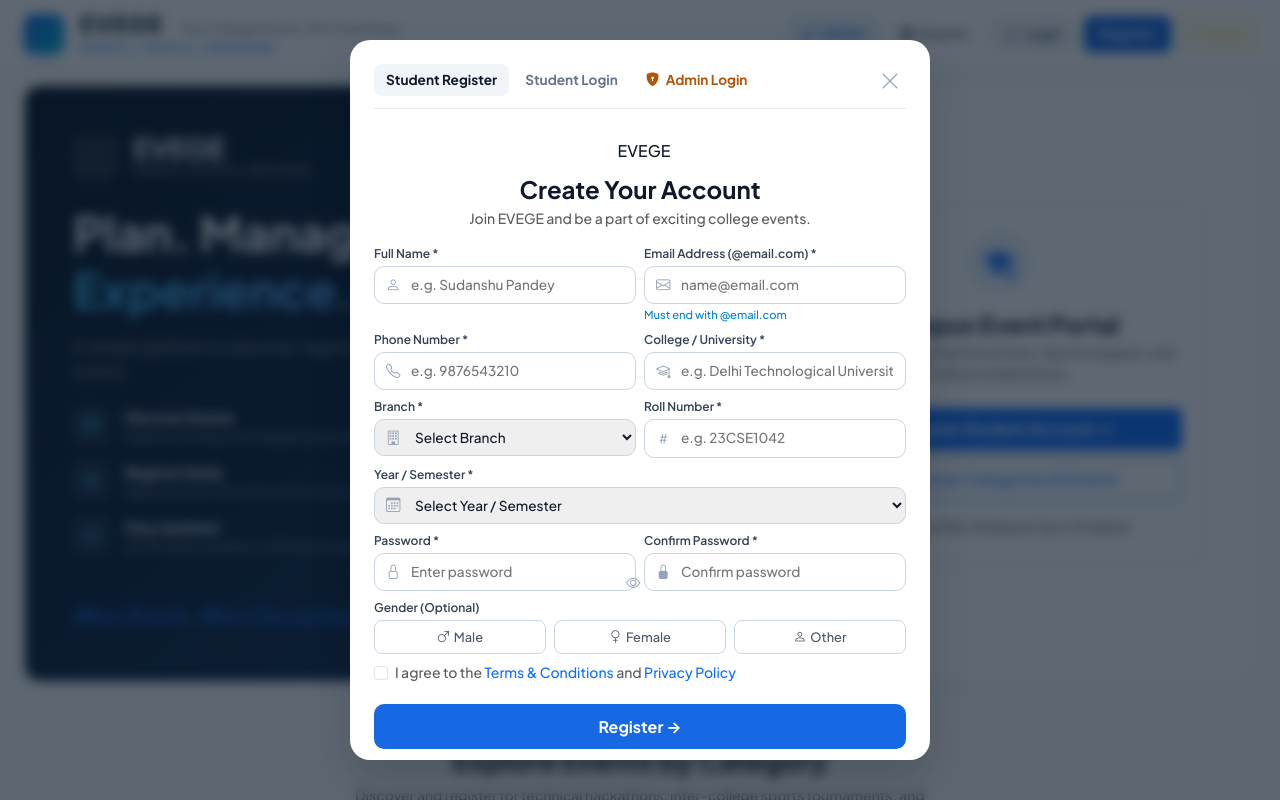
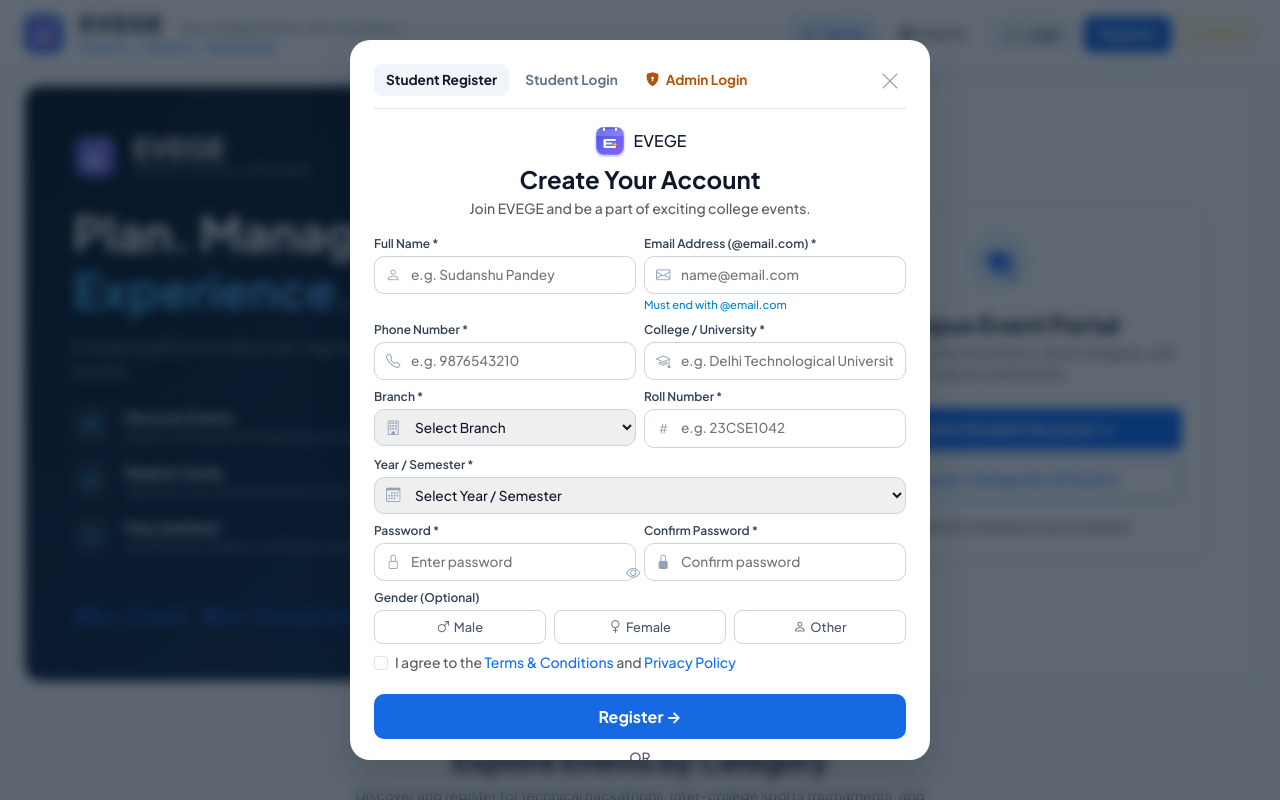
Before and after one commit to Psudhanshu-07/EVEGE, a React (Vite) app in the folder frontend/: page / in a window 1280 px wide. Both pictures are taken after a click on the button "Login". Shown: the top 800 px of the page. Built offline with nearby package versions, Linux system fonts and the light colour scheme; no server answers.

Commit message:
feat(branding): add modern EVEGE logo across navigation, hero, modals, footer and favicon

```diff
--- a/frontend/index.html
+++ b/frontend/index.html
@@ -4,6 +4,7 @@
     <meta charset="UTF-8" />
     <meta name="viewport" content="width=device-width, initial-scale=1.0" />
     <title>EVEGE — College Event Manager</title>
+    <link rel="icon" type="image/svg+xml" href="/logo.svg" />
     <link rel="preconnect" href="https://fonts.googleapis.com" />
     <link rel="preconnect" href="https://fonts.gstatic.com" crossorigin />
     <link
--- a/frontend/src/App.jsx
+++ b/frontend/src/App.jsx
@@ -222,7 +222,7 @@
       <footer className="evege-footer py-3 border-top mt-auto text-center">
         <div className="container d-flex flex-wrap justify-content-between align-items-center gap-2">
           <div className="d-flex align-items-center gap-2">
-            <i className="bi bi-calendar2-star text-primary"></i>
+            <img src="/logo.svg" alt="EVEGE Logo" style={{ width: '22px', height: '22px', borderRadius: '6px' }} />
             <span className="fw-bold">EVEGE</span>
             <span className="text-muted extra-small">&bull; College Event Management System</span>
           </div>
--- a/frontend/src/components/AuthModal.jsx
+++ b/frontend/src/components/AuthModal.jsx
@@ -190,9 +190,9 @@
         {mode === 'student-register' && (
           <div className="auth-body">
             <div className="text-center mb-3">
-              <div className="brand-logo-inline">
-                <i className="bi bi-calendar2-star text-primary fs-3"></i>
-                <span className="brand-text-sm ms-2">EVEGE</span>
+              <div className="brand-logo-inline d-flex align-items-center justify-content-center gap-2">
+                <img src="/logo.svg" alt="EVEGE Logo" style={{ width: '32px', height: '32px', borderRadius: '8px' }} />
+                <span className="brand-text-sm">EVEGE</span>
               </div>
               <h4 className="fw-bold mt-2 mb-1">Create Your Account</h4>
               <p className="text-muted small">Join EVEGE and be a part of exciting college events.</p>
@@ -439,9 +439,9 @@
         {mode === 'student-login' && (
           <div className="auth-body py-2">
             <div className="text-center mb-4">
-              <div className="brand-logo-inline">
-                <i className="bi bi-mortarboard-fill text-primary fs-3"></i>
-                <span className="brand-text-sm ms-2">EVEGE STUDENT</span>
+              <div className="brand-logo-inline d-flex align-items-center justify-content-center gap-2">
+                <img src="/logo.svg" alt="EVEGE Logo" style={{ width: '32px', height: '32px', borderRadius: '8px' }} />
+                <span className="brand-text-sm">EVEGE STUDENT</span>
               </div>
               <h4 className="fw-bold mt-2 mb-1">Student Login</h4>
               <p className="text-muted small">Access your registered events, passes, and campus activities.</p>
--- a/frontend/src/components/HeroSection.jsx
+++ b/frontend/src/components/HeroSection.jsx
@@ -9,8 +9,8 @@
           <div>
             {/* Top Brand Header */}
             <div className="d-flex align-items-center gap-3 mb-4">
-              <div className="hero-logo-box">
-                <i className="bi bi-calendar2-star-fill text-primary fs-3"></i>
+              <div className="hero-logo-box p-0 bg-transparent border-0 shadow-none">
+                <img src="/logo.svg" alt="EVEGE Logo" style={{ width: '44px', height: '44px', borderRadius: '11px' }} />
               </div>
               <div>
                 <div className="hero-brand-name fw-bold text-white fs-3 lh-1">EVEGE</div>
--- a/frontend/src/components/Navbar.jsx
+++ b/frontend/src/components/Navbar.jsx
@@ -8,8 +8,8 @@
       <div className="container-fluid px-4 d-flex align-items-center justify-content-between gap-3">
         {/* Brand Logo */}
         <div className="evege-brand-header d-flex align-items-center gap-3 cursor-pointer" onClick={() => setCurrentView('home')}>
-          <div className="logo-icon-box">
-            <i className="bi bi-calendar2-star-fill"></i>
+          <div className="logo-icon-box p-0 bg-transparent border-0 shadow-none">
+            <img src="/logo.svg" alt="EVEGE Logo" style={{ width: '40px', height: '40px', borderRadius: '10px' }} />
           </div>
           <div className="logo-text-group">
             <div className="logo-main-row">
```
Also changed, not shown: frontend/public/favicon.svg (added), frontend/public/logo.svg (added).
